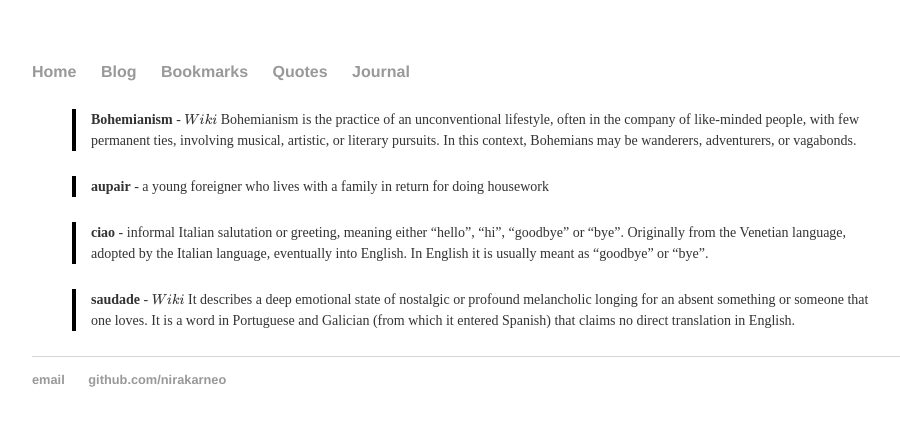
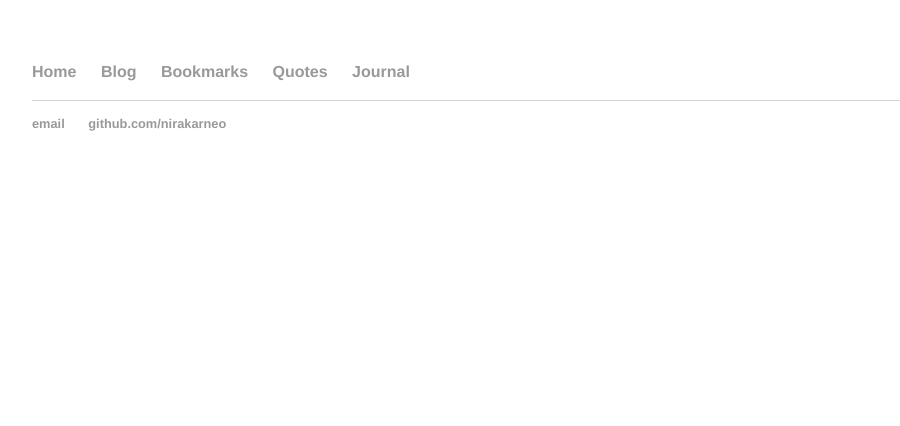
Before and after one commit to nirakarneo/nirakarneo.github.io, a Jekyll site: the page built from journal/index.md, in a window 1280 px wide. Shown: the top 426 px of the page, without its empty margins (160-1060 px from the left). Built offline with Jekyll 4.4.1, drawn with Linux system fonts in a browser that asks for light colours; formulas are drawn with MathJax 3.

Commit message:
Update index.md

```diff
--- a/journal/index.md
+++ b/journal/index.md
@@ -2,10 +2,3 @@
 layout: default
 title: Journal
 ---
-> **Bohemianism** - [Wiki] Bohemianism is the practice of an unconventional lifestyle, often in the company of like-minded people, with few permanent ties, involving musical, artistic, or literary pursuits. In this context, Bohemians may be wanderers, adventurers, or vagabonds.
-
-> **aupair** - a young foreigner who lives with a family in return for doing housework
-
-> **ciao** - informal Italian salutation or greeting, meaning either "hello", "hi", "goodbye" or "bye". Originally from the Venetian language, adopted by the Italian language, eventually into English. In English it is usually meant as "goodbye" or "bye".
-
-> **saudade** - [Wiki] It describes a deep emotional state of nostalgic or profound melancholic longing for an absent something or someone that one loves. It is a word in Portuguese and Galician (from which it entered Spanish) that claims no direct translation in English.
```
